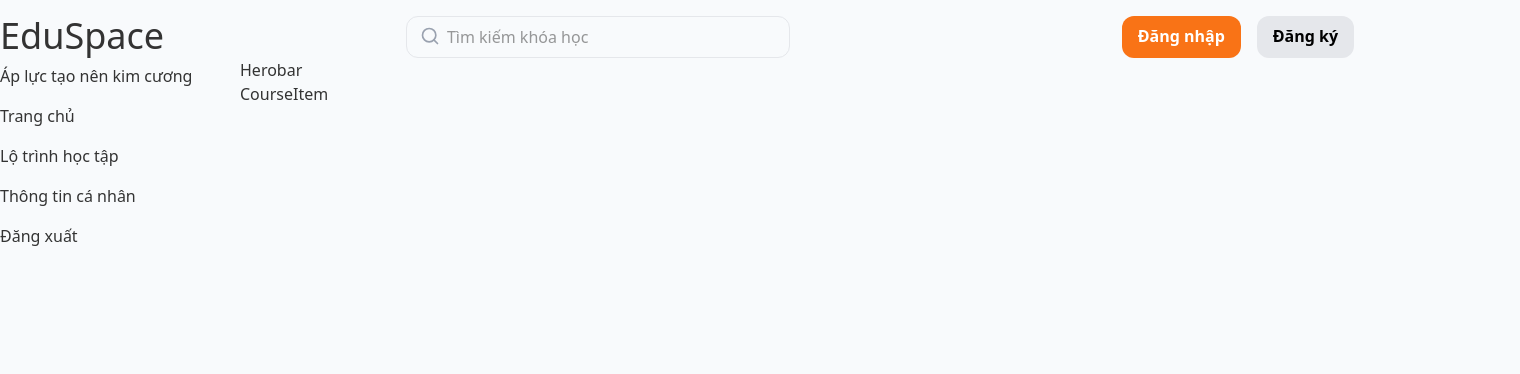
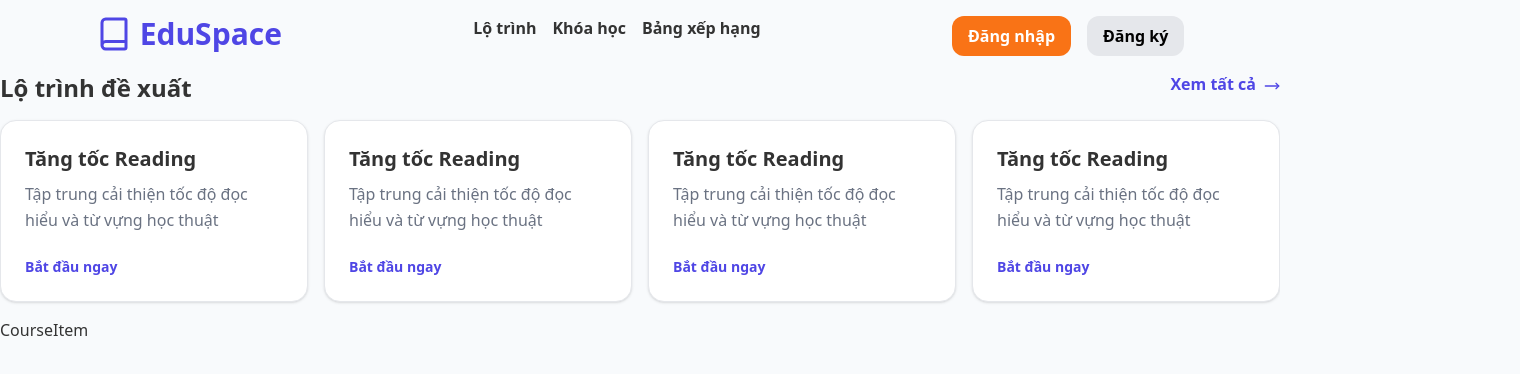
Before and after one commit to minhcamon/SWP391-Group2-EduSpace, a React (Vite) app in the folder frontend/: page / in a window 1280 px wide. Shown: the top 374 px of the page, 1520 px wide, since content can reach past the window. Built offline with nearby package versions, Linux system fonts and the light colour scheme.

Commit message:
feat: done roadmap's components

```diff
--- a/frontend/package.json
+++ b/frontend/package.json
@@ -17,6 +17,7 @@
     "react-dom": "^19.2.6",
     "react-router": "^7.15.0",
     "shadcn": "^4.7.0",
+    "sonner": "^2.0.7",
     "tailwindcss": "^4.3.0"
   },
   "devDependencies": {
--- a/frontend/src/App.jsx
+++ b/frontend/src/App.jsx
@@ -17,9 +17,7 @@ function App() {
                     <Route element={<ProtectedRoute />}>
                         {/* Define protected routes here */}
                     </Route>
-
                 </Routes>
-
             </AuthProvider>
         </BrowserRouter>
     );
--- a/frontend/src/components/Herobar.jsx
+++ /dev/null
@@ -1,7 +0,0 @@
-import React from "react";
-
-const Herobar = () => {
-    return <div>Herobar</div>;
-};
-
-export default Herobar;
--- a/frontend/src/components/common/Header.jsx
+++ b/frontend/src/components/common/Header.jsx
@@ -1,27 +1,52 @@
 import React from "react";
-import InputField from "./InputField";
-import { Search, Bell } from "lucide-react";
+import { Bell, Book } from "lucide-react";
 import { Link } from "react-router";
 const Header = () => {
     return (
-        <div className="flex min-w-screen justify-around">
-            <div className="w-96">
-                <InputField
-                    icon={Search}
-                    inputType="text"
-                    placeholder="Tìm kiếm khóa học"
-                />
+        <div className="container flex justify-around mx-auto">
+            <Link to="/">
+                <div className="flex">
+                    <Book className=" text-primary" size={36} />
+                    <h1 className="ml-2 font-bold text-3xl text-primary">
+                        EduSpace
+                    </h1>
+                </div>
+            </Link>
+
+            <div className="flex gap-4">
+                <Link to="/roadmaps">
+                    <span className="hover:text-primary font-semibold">
+                        Lộ trình
+                    </span>
+                </Link>
+                <Link to="/courses">
+                    <span className="hover:text-primary font-semibold">
+                        Khóa học
+                    </span>
+                </Link>
+                <Link to="/leaderboard">
+                    <span className="hover:text-primary font-semibold">
+                        Bảng xếp hạng
+                    </span>
+                </Link>
             </div>
-            <div className="flex">
+
+            <div>
+                {/* neu login roi thi dung */}
                 {/* {
                     <Bell
                         className="mt-auto mr-4 text-gray-400 hover:cursor-pointer"
                         size={24}
                     />
                 } */}
+                {/* chua login */}
                 <div className="flex gap-4">
-                    <div className="bg-secondary text-white font-semibold text-md rounded-xl px-4 py-2 hover:cursor-pointer hover:opacity-90"><Link to="/login">Đăng nhập</Link></div>
-                    <div className="bg-gray-200 text-black font-semibold text-md rounded-xl px-4 py-2 hover:cursor-pointer hover:opacity-90"><Link to="/signup">Đăng ký</Link></div>
+                    <div className="bg-secondary text-white font-semibold text-md rounded-xl px-4 py-2 hover:cursor-pointer hover:opacity-90">
+                        <Link to="/login">Đăng nhập</Link>
+                    </div>
+                    <div className="bg-gray-200 text-black font-semibold text-md rounded-xl px-4 py-2 hover:cursor-pointer hover:opacity-90">
+                        <Link to="/signup">Đăng ký</Link>
+                    </div>
                 </div>
             </div>
         </div>
--- a/frontend/src/components/common/Sidebar.jsx
+++ b/frontend/src/components/common/Sidebar.jsx
@@ -2,28 +2,5 @@ import React from "react";
 import { Link } from "react-router";
 
 export const Sidebar = () => {
-    return (
-        <div className="w-60">
-            <div>
-                <h1 className="text-4xl">EduSpace</h1>
-                <p className="mt-2">Áp lực tạo nên kim cương</p>
-            </div>
-            <div className="mt-4">
-                <div>
-                    <div className="mb-4">
-                        <Link to="/">Trang chủ</Link>
-                    </div>
-                    <div className="mb-4">
-                        <Link to="/roadmaps">Lộ trình học tập</Link>
-                    </div>
-                    <div className="mb-4">
-                        <Link to="/profile">Thông tin cá nhân</Link>
-                    </div>
-                </div>
-                <div>
-                    <Link to="/">Đăng xuất</Link>
-                </div>
-            </div>
-        </div>
-    );
+    return <div>Sidebar</div>
 };
--- a/frontend/src/components/CourseItem.jsx
+++ b/frontend/src/components/course/CourseItem.jsx
@@ -4,4 +4,4 @@ const CourseItem = () => {
     return <div>CourseItem</div>;
 };
 
-export default CourseItem
+export default CourseItem;
--- /dev/null
+++ b/frontend/src/components/roadmap/RoadmapContainer.jsx
@@ -0,0 +1,33 @@
+import React from "react";
+import { MoveRight } from "lucide-react";
+import { Link } from "react-router";
+import RoadmapItem from "./RoadmapItem";
+
+const RoadmapContainer = () => {
+    return (
+        <div className="container mx-auto my-4">
+            <div className="flex justify-between">
+                <h1 className="text-2xl font-bold">Lộ trình đề xuất</h1>
+                <Link to="/roadmaps">
+                    <div className="flex hover:opacity-80">
+                        <span className="text-primary font-semibold">
+                            Xem tất cả
+                        </span>
+                        <MoveRight
+                            className="flex my-auto ml-2 mt-1.5 text-primary"
+                            size={16}
+                        ></MoveRight>
+                    </div>
+                </Link>
+            </div>
+            <div className="flex gap-4 mt-4">
+                <RoadmapItem actionText="Bắt đầu ngay"/>
+                <RoadmapItem actionText="Bắt đầu ngay"/>
+                <RoadmapItem actionText="Bắt đầu ngay"/>
+                <RoadmapItem actionText="Bắt đầu ngay"/>
+            </div>
+        </div>
+    );
+};
+
+export default RoadmapContainer;
--- /dev/null
+++ b/frontend/src/components/roadmap/RoadmapItem.jsx
@@ -0,0 +1,23 @@
+import React from "react";
+
+const RoadmapItem = ({ title, description, actionText }) => {
+    return (
+        <div className="flex flex-col justify-between p-6 min-w-[280px] border bg-white border-gray-200 rounded-2xl shadow-sm transition-all hover:shadow-sm">
+            <div>
+                <h3 className="text-xl font-bold text-neutral mb-2 leading-snug">
+                    {title}
+                    Tăng tốc Reading
+                </h3>
+                <p className="text-gray-500 text-md leading-relaxed mb-6">
+                    {description}
+                    Tập trung cải thiện tốc độ đọc hiểu và từ vựng học thuật
+                </p>
+            </div>
+            <button className="w-fit font-bold text-sm text-primary hover:opacity-90 transition-opacity cursor-pointer">
+                {actionText}
+            </button>
+        </div>
+    );
+};
+
+export default RoadmapItem;
--- a/frontend/src/pages/HomePage.jsx
+++ b/frontend/src/pages/HomePage.jsx
@@ -1,21 +1,15 @@
 import React from "react";
-import Herobar from "../components/Herobar";
-import CourseContainer from "../components/CourseContainer";
+import CourseContainer from "../components/course/CourseContainer";
 import Header from "../components/common/Header";
-import { Sidebar } from "../components/common/Sidebar";
+import RoadmapContainer from "../components/roadmap/RoadmapContainer";
 
 const HomePage = () => {
     return (
         <>
-            <div className="flex mt-4">
-                <div>
-                    <Sidebar />
-                </div>
-                <div>
-                    <Header />
-                    <Herobar />
-                    <CourseContainer />
-                </div>
+            <div className="my-4">
+                <Header />
+                <RoadmapContainer />
+                <CourseContainer />
             </div>
         </>
     );
--- a/frontend/src/pages/auth/RegisterPage.jsx
+++ b/frontend/src/pages/auth/RegisterPage.jsx
@@ -39,7 +39,6 @@ const RegisterForm = () => {
             // 3. UI Flow khi thành công
             alert(successMessage);
             navigate("/login"); // Chuyển hướng sang trang đăng nhập
-
         } catch (error) {
             console.error("Transaction failed: ", error);
             // 4. UI Flow khi thất bại
```
Also changed, not shown: frontend/src/components/course/CourseContainer.jsx (renamed from frontend/src/components/CourseContainer.jsx), frontend/src/pages/auth/LoginPage.jsx (line endings or trailing spaces), 1 other file (tests, documents, lock files or other folders).
